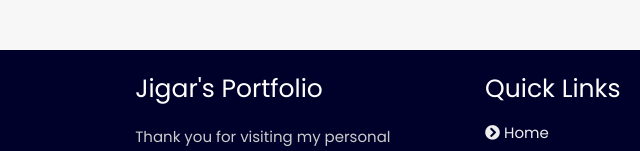
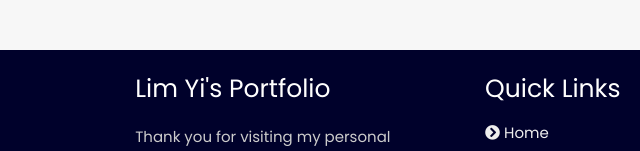
Before and after one commit to limyi/Lim_Yi.github.io, a plain HTML site: page experience/index.html in a window 1280 px wide. Shown: the part 800-951 px from the top of the page, 0-640 px from the left. Drawn offline with nearby package versions, Linux system fonts and the light colour scheme.

Commit message:
Update index.html

```diff
--- a/experience/index.html
+++ b/experience/index.html
@@ -7,7 +7,7 @@
     <link rel="stylesheet" href="./style.css">
     <!-- Font Awesome -->
     <link rel="stylesheet" href="https://cdnjs.cloudflare.com/ajax/libs/font-awesome/5.15.3/css/all.min.css" integrity="sha512-iBBXm8fW90+nuLcSKlbmrPcLa0OT92xO1BIsZ+ywDWZCvqsWgccV3gFoRBv0z+8dLJgyAHIhR35VZc2oM/gI1w==" crossorigin="anonymous" referrerpolicy="no-referrer" />
-    <link id='favicon' rel="shortcut icon" href="/assets/images/favicon.png" type="image/x-png">
+    <link id='favicon' rel="shortcut icon" href="./assets/images/Lim_Yi_Formal_Passport_Photo.jpg" type="image/x-jpg">
 
     <title>Experience | Portfolio Lim Yi</title>
 </head>
@@ -110,7 +110,7 @@
   <div class="box-container">
 
       <div class="box">
-          <h3>Jigar's Portfolio</h3>
+          <h3>Lim Yi's Portfolio</h3>
           <p>Thank you for visiting my personal portfolio website. Connect with me over socials. <br/> <br/> Alternatively, connect with me over live chat!</p>
       </div>
 
```
